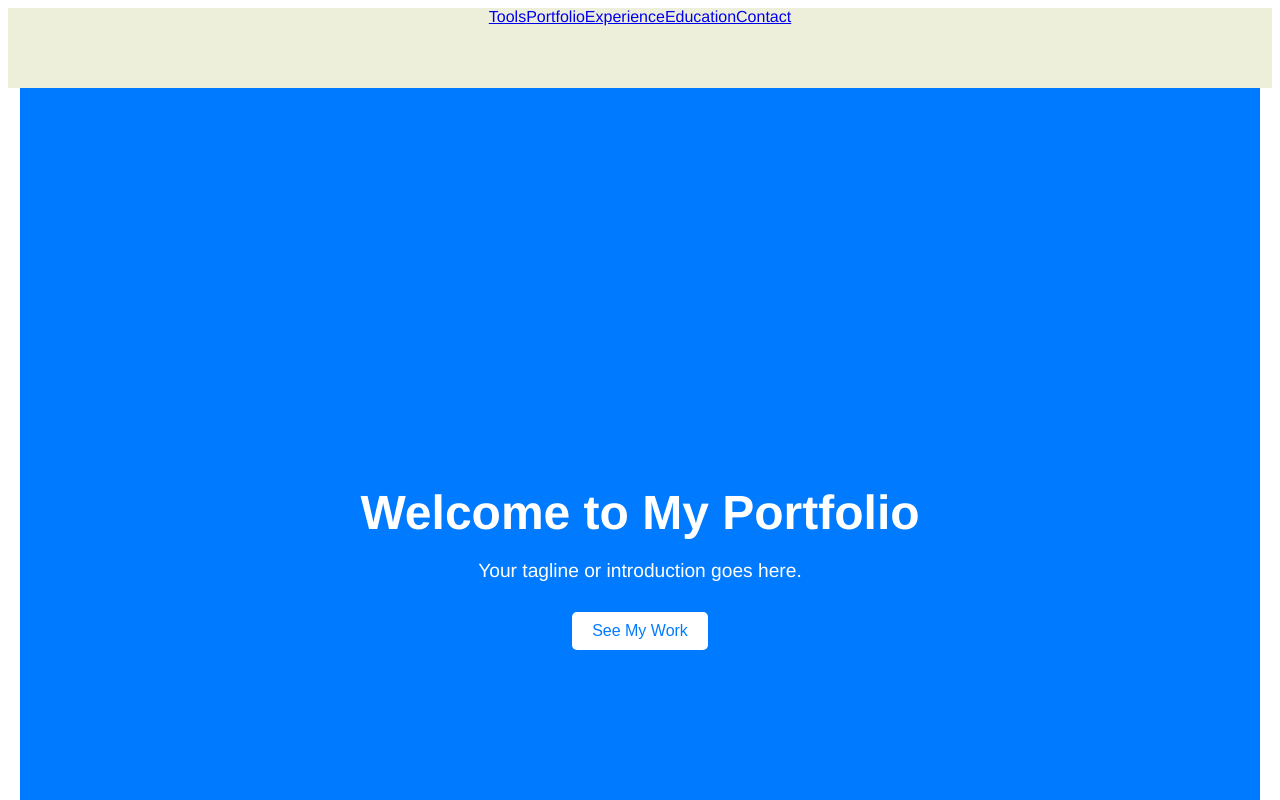
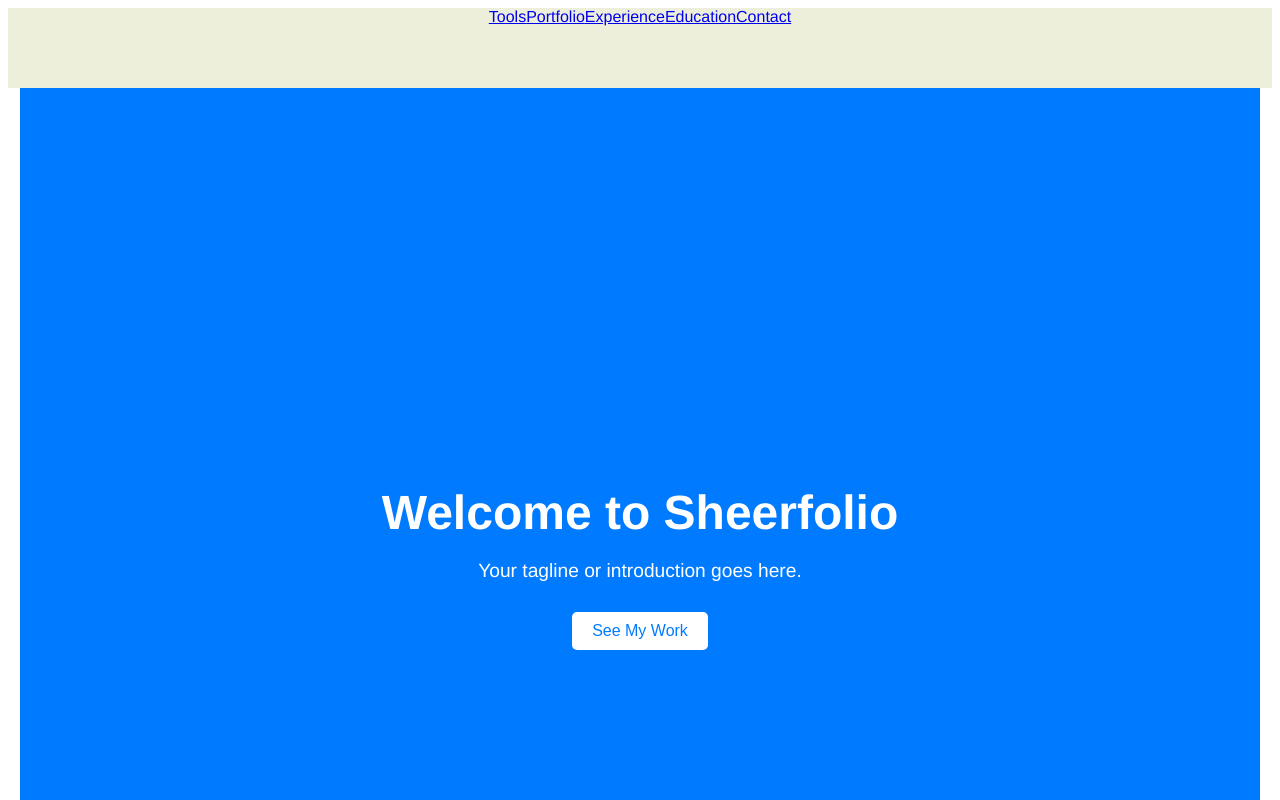
Before and after one commit to jogzfon/SoftDev-Profile, a Vue app: page /HomePage in a window 1280 px wide. Shown: the top 800 px of the page. Built offline with nearby package versions, Linux system fonts and the light colour scheme.

Commit message:
Changed title

```diff
--- a/src/views/HomePage.vue
+++ b/src/views/HomePage.vue
@@ -3,7 +3,7 @@
     <!-- Hero Section -->
     <section id="hero" class="section hero">
       <div class="content">
-        <h1>Welcome to My Portfolio</h1>
+        <h1>Welcome to Sheerfolio</h1>
         <p>Your tagline or introduction goes here.</p>
         <button @click="scrollToSection('portfolio')">See My Work</button>
       </div>
```
